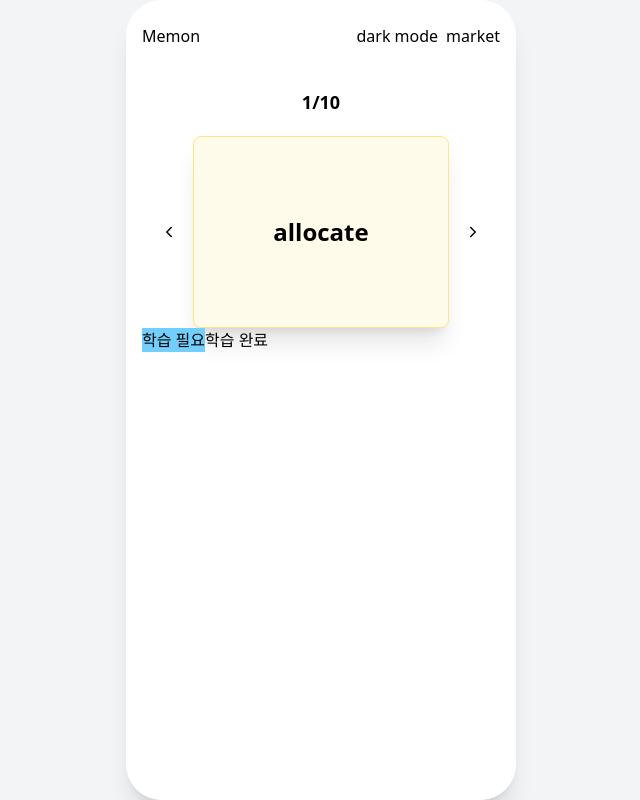
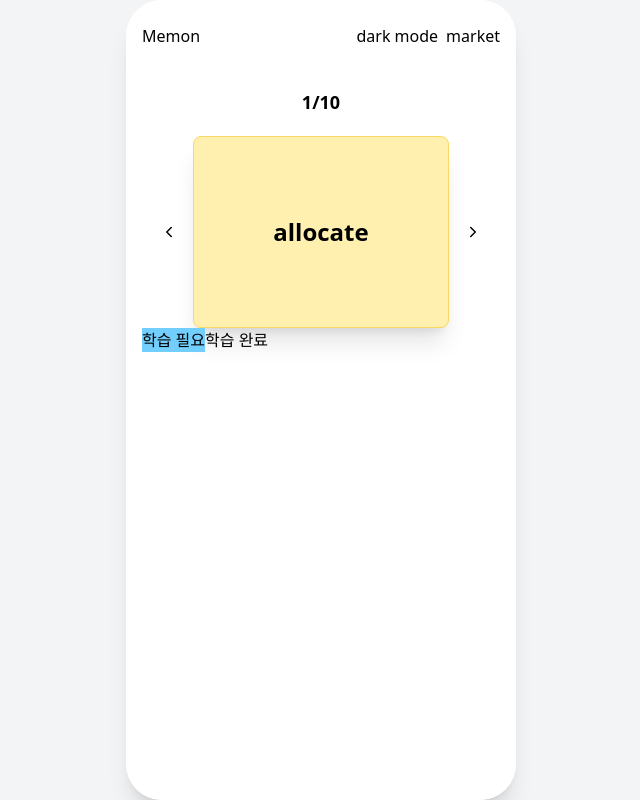
Before and after one commit to catisverycute/Memon, a React (Vite) app: page /learn/1 in a window 1280 px wide. Shown: the whole page, without its empty margins (319-959 px from the left). Built offline with nearby package versions, Linux system fonts and the light colour scheme; no server answers.

Commit message:
💄 [style] border 색상 변경

```diff
--- a/src/components/card/Card.tsx
+++ b/src/components/card/Card.tsx
@@ -7,7 +7,7 @@ interface CardProps {
 
 export default function Card({ word }: CardProps): JSX.Element {
   return (
-    <div className="flex justify-center items-center shadow-xl border border-amber-200 rounded-lg w-64 h-48 mx-4 bg-amber-50">
+    <div className="flex justify-center items-center shadow-xl border border-pastelLemon rounded-lg w-64 h-48 mx-4 bg-pastelLemonLight">
       <div className="text-2xl font-semibold ">{word.word}</div>
     </div>
   );
```
